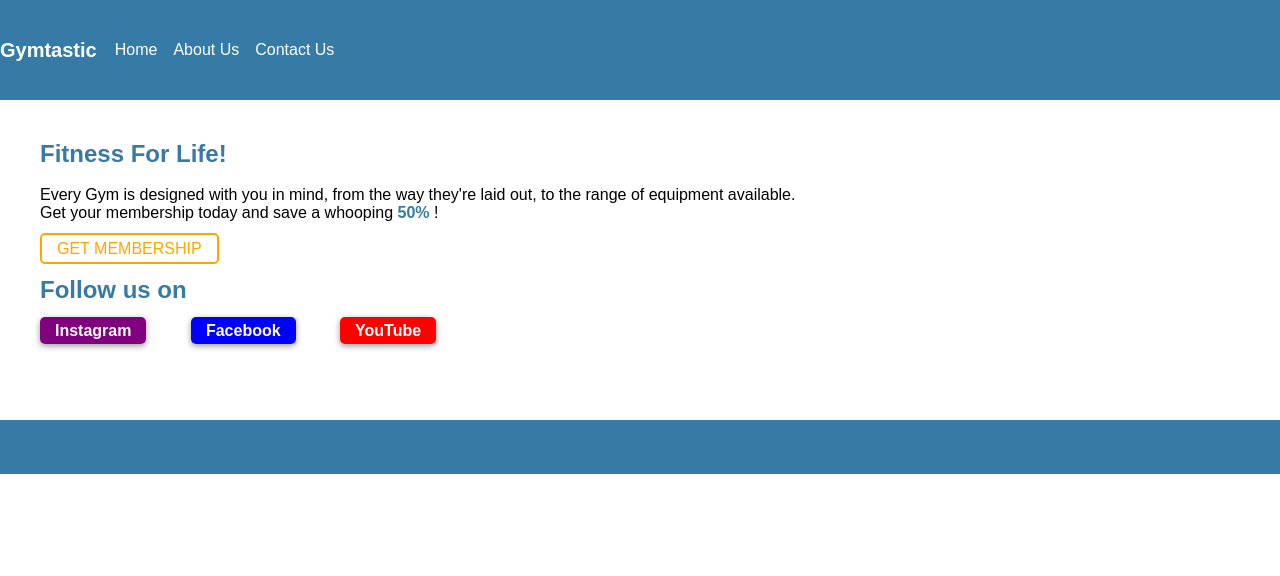
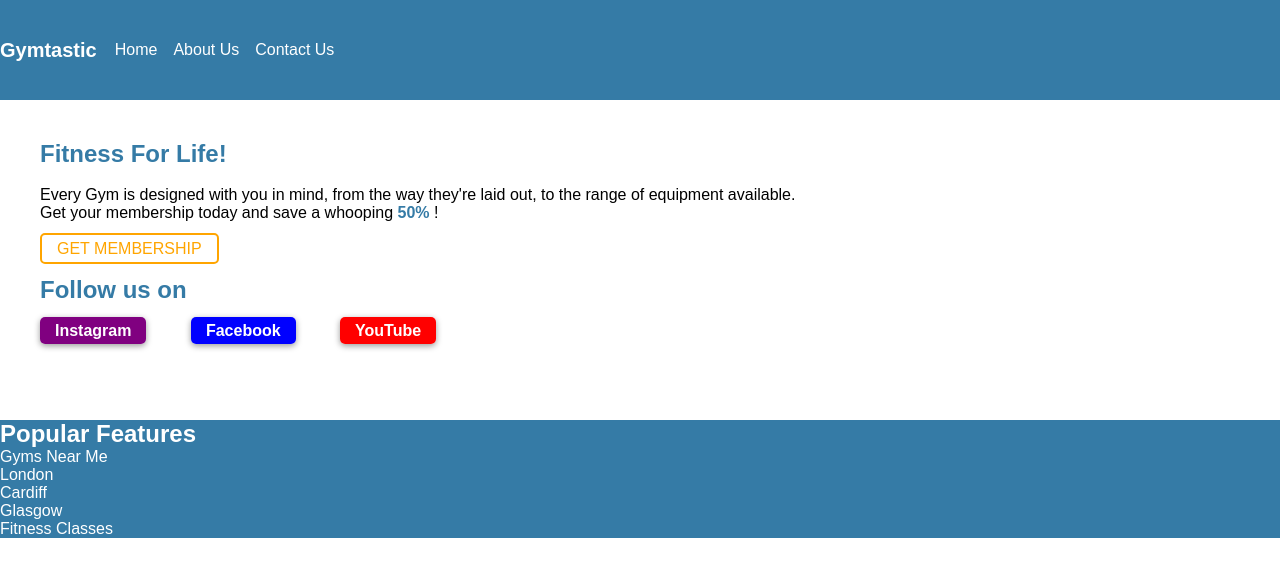
Before and after one commit to RafaelArmelin/boolean-uk-html-scientific-paper, a plain HTML site: page index.html in a window 1280 px wide. Drawn offline with Linux system fonts and the light colour scheme.

Commit message:
uploading to the right repo

```diff
--- a/index.html
+++ b/index.html
@@ -40,11 +40,18 @@
         </section>
     </main>
     <footer>
-        <ul>
-            <li></li>
-            <li></li>
-            <li></li>
-        </ul>
+        <h2>Popular Features</h2>
+      <ul>
+        <li>
+          Gyms Near Me
+          <ul>
+            <li>London</li>
+            <li>Cardiff</li>
+            <li>Glasgow</li>
+          </ul>
+        </li>
+        <li>Fitness Classes</li>
+      </ul>
     </footer>
 </body>
 </html>
```
